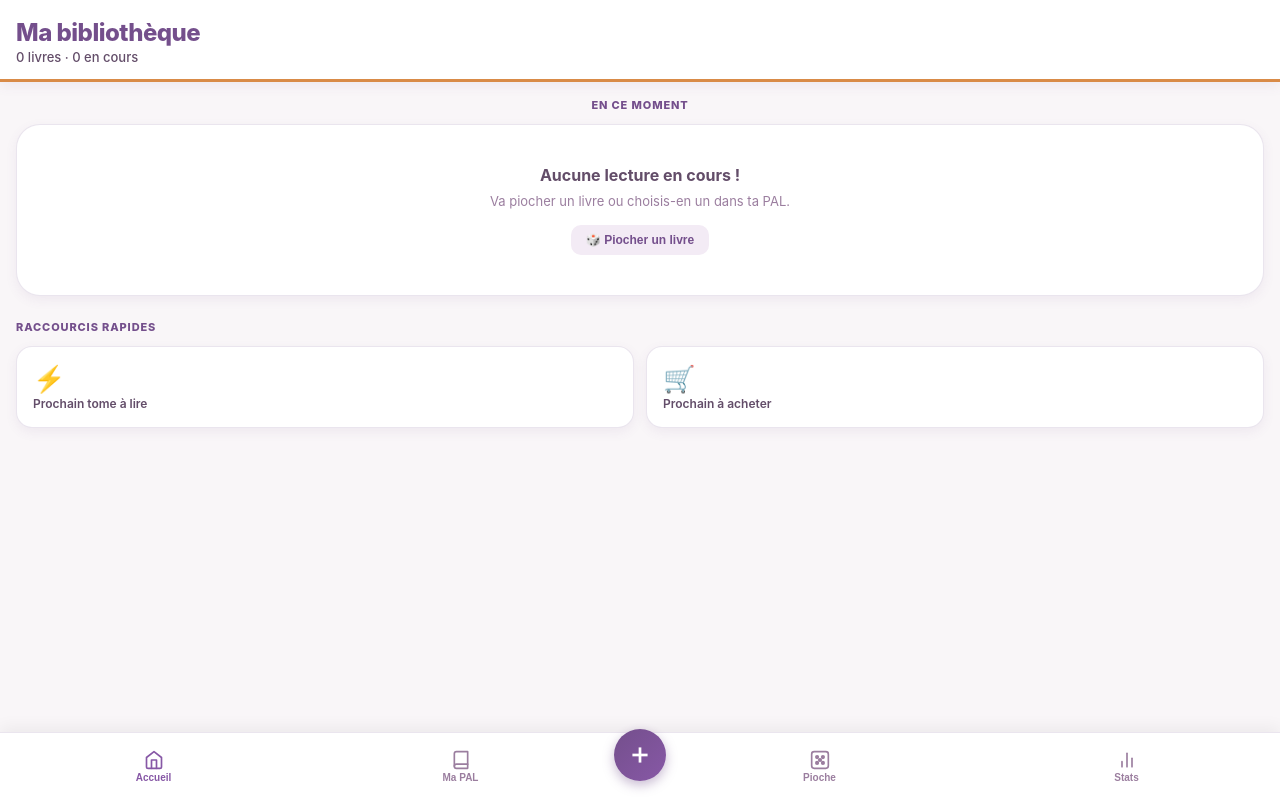
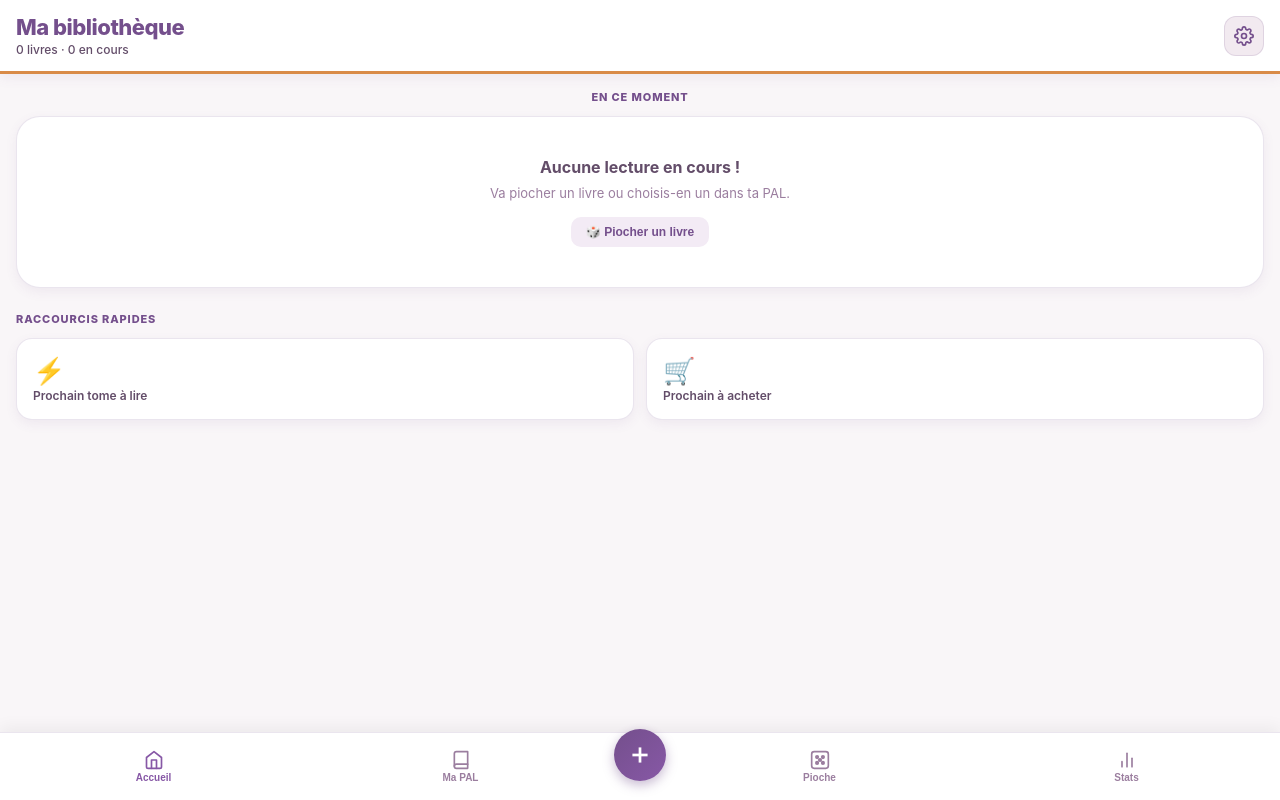
Before and after one commit to nvmvh8jzyj-creator/ma-bibliotheque, a plain HTML site: page index.html in a window 1280 px wide. Drawn offline with Linux system fonts and the light colour scheme.

Commit message:
Refactor header styles and add settings button

```diff
--- a/index.html
+++ b/index.html
@@ -81,14 +81,17 @@ body {
 .header {
   background: var(--surface);
   border-bottom: 3px solid var(--ochre);
-  padding: 18px 16px 14px;
+  padding: 14px 16px;
   position: sticky;
   top: 0;
   z-index: 10;
   box-shadow: var(--shadow);
+  display: flex;
+  justify-content: space-between;
+  align-items: center;
 }
 .header h1 {
-  font-size: 24px;
+  font-size: 22px;
   font-weight: 800;
   color: var(--purple-dark);
   letter-spacing: -0.5px;
@@ -96,7 +99,25 @@ body {
 @media (prefers-color-scheme: dark) {
   .header h1 { color: var(--purple-light); }
 }
-.header p { font-size: 13px; color: var(--text2); margin-top: 2px; font-weight: 500; }
+.header p { font-size: 12px; color: var(--text2); margin-top: 2px; font-weight: 500; }
+
+.settings-icon-btn {
+  background: var(--surface2);
+  border: 1px solid var(--border);
+  width: 40px;
+  height: 40px;
+  border-radius: 12px;
+  display: flex;
+  align-items: center;
+  justify-content: center;
+  cursor: pointer;
+  color: var(--purple-dark);
+  -webkit-tap-highlight-color: transparent;
+}
+@media (prefers-color-scheme: dark) {
+  .settings-icon-btn { color: var(--purple-light); }
+}
+.settings-icon-btn svg { width: 20px; height: 20px; stroke: currentColor; fill: none; stroke-width: 2; stroke-linecap: round; stroke-linejoin: round; }
 
 .nav {
   position: fixed; bottom: 0; left: 0; right: 0;
@@ -129,7 +150,6 @@ body {
 .section { display: none; padding: 16px; }
 .section.visible { display: block; }
 
-/* DESIGN AVEC FOND EN FLOU ET COUVERTURE SANS CADRE */
 .hero-reading-card {
   position: relative;
   background: var(--surface);
@@ -210,7 +230,6 @@ body {
   margin-bottom: 16px;
 }
 
-/* BOUTON BOUTON CHECKMARK DISCRET */
 .btn-check-done {
   width: 52px;
   height: 52px;
@@ -488,8 +507,13 @@ body {
 <datalist id="auteurs-list"></datalist>
 
 <div class="header">
-  <h1>Ma bibliothèque</h1>
-  <p id="header-count">Chargement...</p>
+  <div>
+    <h1>Ma bibliothèque</h1>
+    <p id="header-count">Chargement...</p>
+  </div>
+  <button class="settings-icon-btn" onclick="showSection('reglages')" aria-label="Réglages">
+    <svg viewBox="0 0 24 24"><circle cx="12" cy="12" r="3"/><path d="M19.4 15a1.65 1.65 0 0 0 .33 1.82l.06.06a2 2 0 0 1 0 2.83 2 2 0 0 1-2.83 0l-.06-.06a1.65 1.65 0 0 0-1.82-.33 1.65 1.65 0 0 0-1 1.51V21a2 2 0 0 1-2 2 2 2 0 0 1-2-2v-.09A1.65 1.65 0 0 0 9 19.4a1.65 1.65 0 0 0-1.82.33l-.06.06a2 2 0 0 1-2.83 0 2 2 0 0 1 0-2.83l.06-.06a1.65 1.65 0 0 0 .33-1.82 1.65 1.65 0 0 0-1.51-1H3a2 2 0 0 1-2-2 2 2 0 0 1 2-2h.09A1.65 1.65 0 0 0 4.6 9a1.65 1.65 0 0 0-.33-1.82l-.06-.06a2 2 0 0 1 0-2.83 2 2 0 0 1 2.83 0l.06.06a1.65 1.65 0 0 0 1.82.33H9a1.65 1.65 0 0 0 1-1.51V3a2 2 0 0 1 2-2 2 2 0 0 1 2 2v.09a1.65 1.65 0 0 0 1 1.51 1.65 1.65 0 0 0 1.82-.33l.06-.06a2 2 0 0 1 2.83 0 2 2 0 0 1 0 2.83l-.06.06a1.65 1.65 0 0 0-.33 1.82V9a1.65 1.65 0 0 0 1.51 1H21a2 2 0 0 1 2 2 2 2 0 0 1-2 2h-.09a1.65 1.65 0 0 0-1.51 1z"/></svg>
+  </button>
 </div>
 
 <div class="scanner-overlay" id="scanner-overlay">
```
